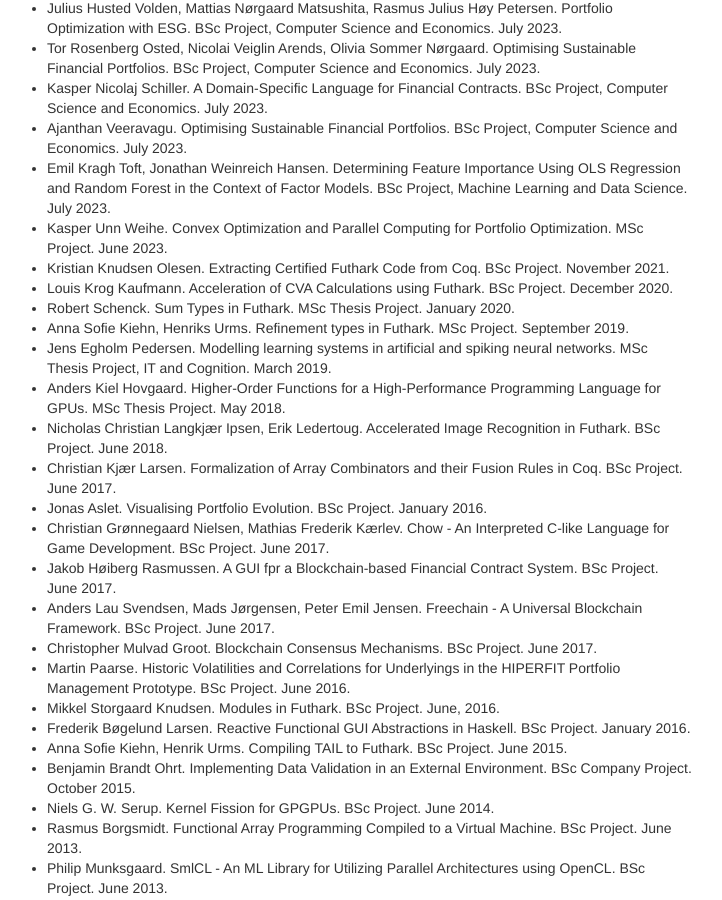
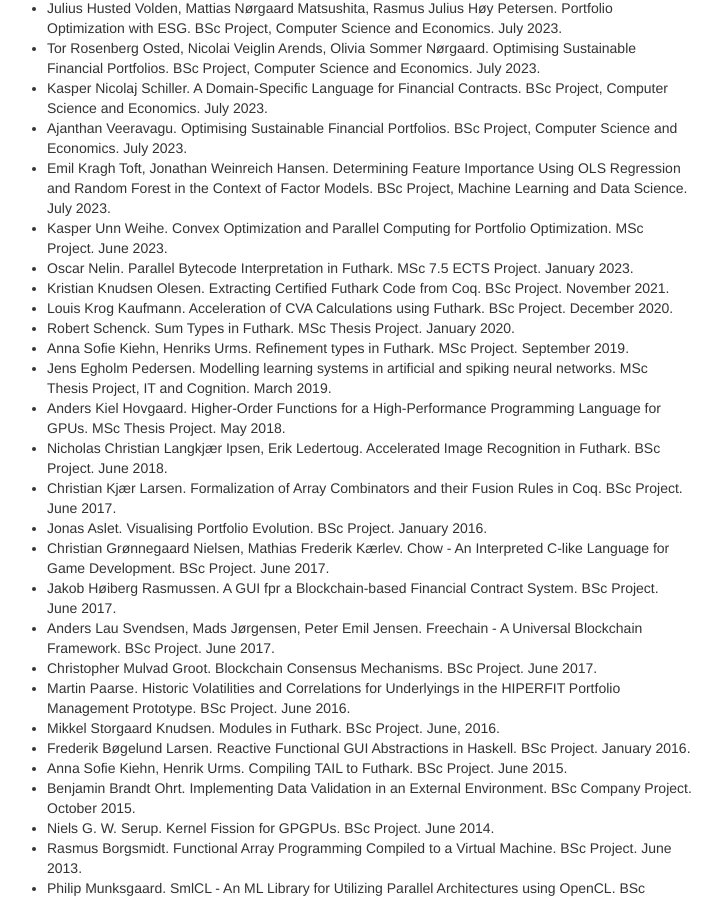
Before and after one commit to melsman/melsman.github.io, a Jekyll site: the page built from cv.md, in a window 1280 px wide and 900 px high, scrolled down 8135 px. Shown: the whole window, without its empty margins (298-1020 px from the left). Built offline with Jekyll 4.4.1, drawn with Linux system fonts in a browser that asks for light colours; nearby versions of some CDN libraries.

Commit message:
supervision

```diff
--- a/cv.md
+++ b/cv.md
@@ -593,6 +593,9 @@ Most publications (except Journal papers) are available [online](/papers.html).
 - Kasper Unn Weihe. Convex Optimization and Parallel Computing for Portfolio
   Optimization. MSc Project. June 2023.
 
+- Oscar Nelin. Parallel Bytecode Interpretation in Futhark. MSc 7.5 ECTS
+  Project. January 2023.
+
 - Kristian Knudsen Olesen. Extracting Certified Futhark Code from Coq. BSc
   Project. November 2021.
 
```
